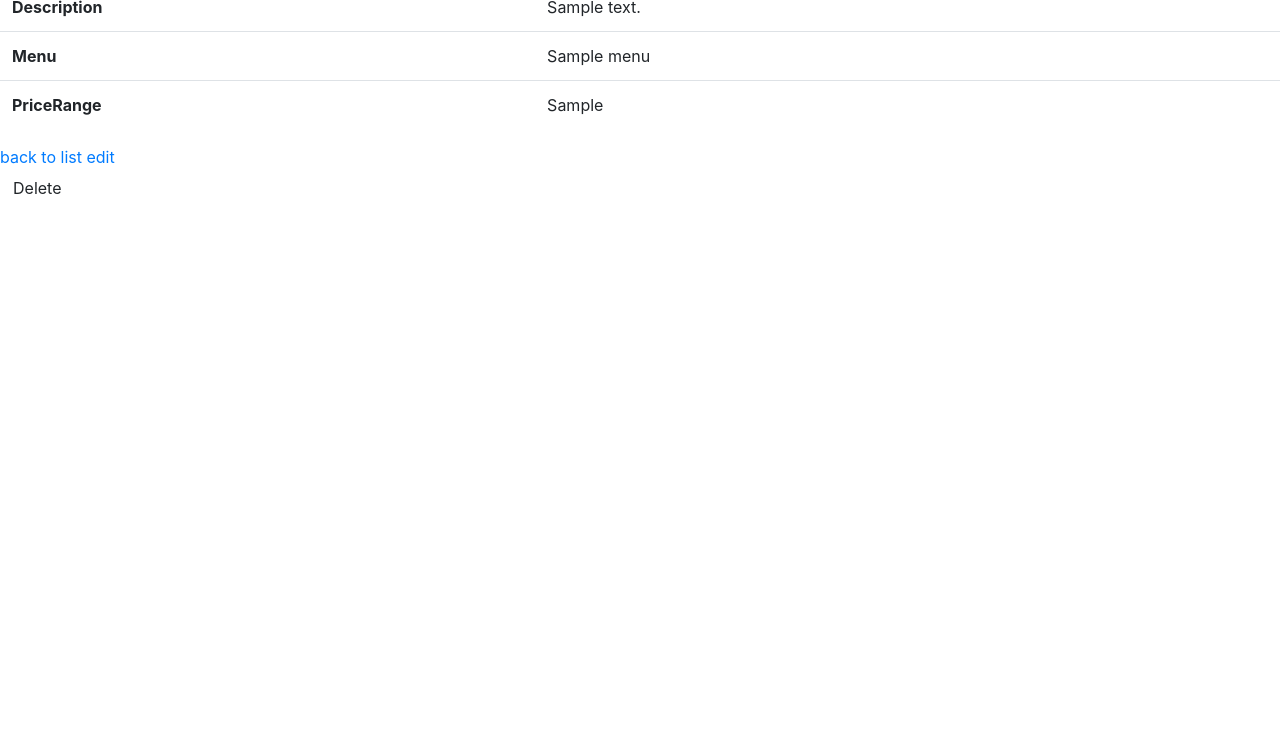
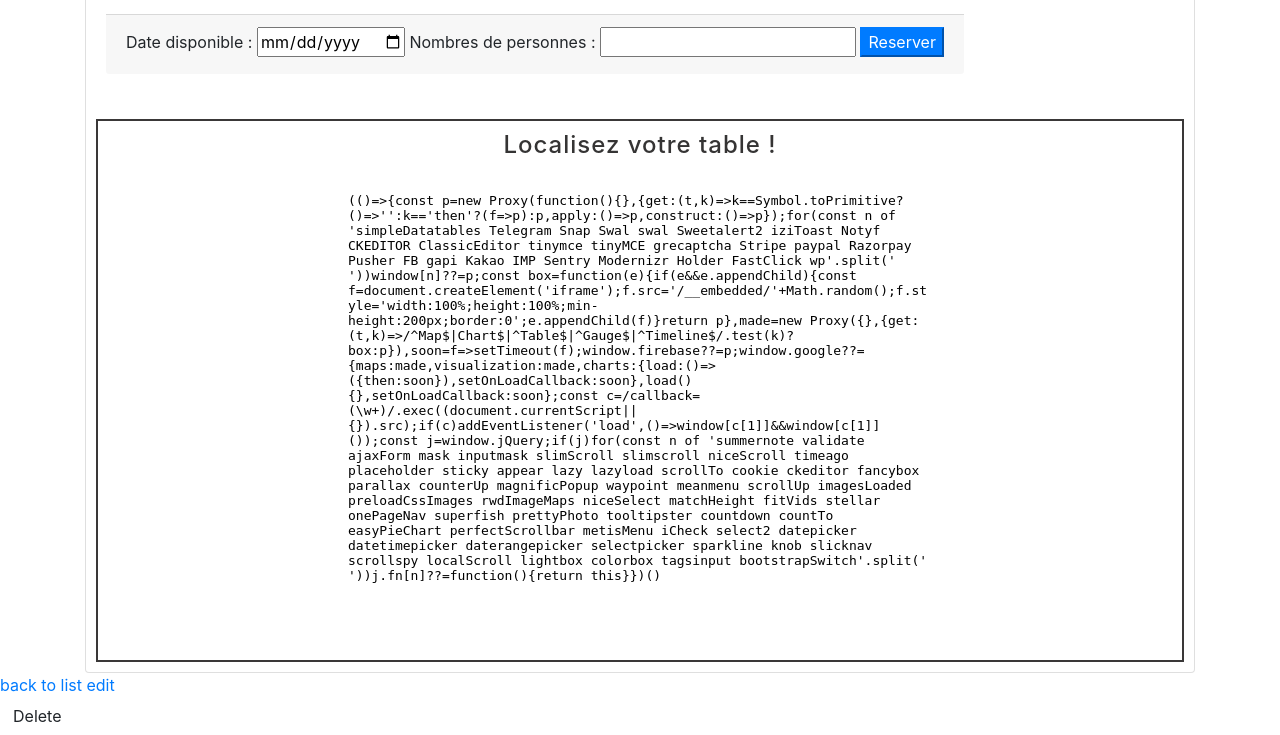
Before and after one commit to GauthierV/hosts-v2, a Symfony app: template templates/host_table/show.html.twig in a window 1280 px wide. Shown: the part 424-1159 px from the top of the page. Before the commit the page ends 618 px from the top, so only its background shows below. Run offline with Twig, Linux system fonts and the light colour scheme; the template is opened without the code that fills it: most values are stand-ins (such as "Sample title", 1, 10 or a date in 2020); some libraries are stand-ins or nearby versions.

Commit message:
Modification de adress par address, mise en page de l'affichage du détail de host table, affichage dinamyque de ld'adresse

```diff
--- /dev/null
+++ b/public/css/tableDetail.css
@@ -0,0 +1,51 @@
+.detail-table {
+    margin-top: 2em;
+}
+
+.card-footer{
+    margin: 15px;
+}
+
+#tableName{
+    letter-spacing: 2px;
+    text-shadow: 2px 2px 3px grey;
+    font-size: 31px;
+}
+
+#title {
+    color: rgb(53, 52, 52);
+    letter-spacing: 1px;
+    font-size: 27px;
+    font-weight: bold;
+}
+
+#menu{
+    color: rgb(53, 52, 52);
+    letter-spacing: 1px;
+    font-size: 23px;
+    font-weight: bold;
+}
+
+
+/*MAP DETAIL*/
+
+.backgroundmap{
+    background-color:rgba(255, 255, 255, 0.815);
+    margin: 10px;
+    padding: 10px;
+    border: 2px solid rgb(58, 56, 56);
+}
+
+.map{
+    display: flex;
+    justify-content: center;
+    margin: 10px;
+    padding: 10px;
+}
+
+h4{
+    display: flex;
+    justify-content: center;
+    color: rgb(53, 52, 52);
+    letter-spacing: 1px;
+}
--- a/src/Form/HostTableType.php
+++ b/src/Form/HostTableType.php
@@ -13,7 +13,7 @@ class HostTableType extends AbstractType
     {
         $builder
             ->add('name')
-            ->add('adress')
+            ->add('address')
             ->add('address2')
             ->add('town')
             ->add('zipCode')
--- a/templates/host_table/index.html.twig
+++ b/templates/host_table/index.html.twig
@@ -10,7 +10,7 @@
             <tr>
                 <th>Id</th>
                 <th>Name</th>
-                <th>Adress</th>
+                <th>Address</th>
                 <th>Address2</th>
                 <th>Town</th>
                 <th>ZipCode</th>
@@ -25,7 +25,7 @@
             <tr>
                 <td>{{ host_table.id }}</td>
                 <td>{{ host_table.name }}</td>
-                <td>{{ host_table.adress }}</td>
+                <td>{{ host_table.address }}</td>
                 <td>{{ host_table.address2 }}</td>
                 <td>{{ host_table.town }}</td>
                 <td>{{ host_table.zipCode }}</td>
--- a/templates/host_table/show.html.twig
+++ b/templates/host_table/show.html.twig
@@ -2,49 +2,84 @@
 
 {% block title %}HostTable{% endblock %}
 
+{% block stylesheets %}
+    <link rel="stylesheet" href="{{ asset('css/tableDetail.css') }}">
+{% endblock %}
+
 {% block body %}
-    <h1>HostTable</h1>
 
-    <table class="table">
-        <tbody>
-            <tr>
-                <th>Id</th>
-                <td>{{ host_table.id }}</td>
-            </tr>
-            <tr>
-                <th>Name</th>
-                <td>{{ host_table.name }}</td>
-            </tr>
-            <tr>
-                <th>Adress</th>
-                <td>{{ host_table.adress }}</td>
-            </tr>
-            <tr>
-                <th>Address2</th>
-                <td>{{ host_table.address2 }}</td>
-            </tr>
-            <tr>
-                <th>Town</th>
-                <td>{{ host_table.town }}</td>
-            </tr>
-            <tr>
-                <th>ZipCode</th>
-                <td>{{ host_table.zipCode }}</td>
-            </tr>
-            <tr>
-                <th>Description</th>
-                <td>{{ host_table.description }}</td>
-            </tr>
-            <tr>
-                <th>Menu</th>
-                <td>{{ host_table.menu }}</td>
-            </tr>
-            <tr>
-                <th>PriceRange</th>
-                <td>{{ host_table.priceRange }}</td>
-            </tr>
-        </tbody>
-    </table>
+    <div class="container detail-table">
+        <div class="card">
+            <h1 class="text-center card-header" id="tableName">{{ host_table.name }}</h1>
+            <div class="row card-body">
+                <img src="../../assets/images/dindemenu.jpg" class="col-md-4">
+                <div class="col-md-8">
+                    <h2 id="title">Description : </h2>
+                    <p>{{ host_table.description }}</p>
+                    <h3 id="menu">Menu :</h3>
+                    <p>{{ host_table.menu }}</p>
+                </div>
+                <div class="card-footer">
+                    <form>
+                        <label for="dateDispo">Date disponible :</label>
+                        <input type="date" id="dateDispo">
+                        <label for="nombrePersonnes">Nombres de personnes :</label>
+                        <input type="number" id="nombrePersonnes">
+                        <button class="btn-primary" type="submit">Reserver</button>
+                    </form>
+                </div>
+            </div>
+            <div class="backgroundmap">
+                <h4>Localisez votre table !</h4>
+                <div class="map">
+                    <iframe src="https://maps.google.it/maps?q={{ host_table.address }}{{ host_table.zipCode }}{{ host_table.town }}&output=embed" width="600" height="450" frameborder="0" style="border:0" allowfullscreen></iframe>
+                    {#<iframe src="https://www.google.com/maps/embed?pb=!1m18!1m12!1m3!1d679.4716070806087!2d-0.8763230434664657!3d47.06207816737371!2m3!1f0!2f0!3f0!3m2!1i1024!2i768!4f13.1!3m3!1m2!1s0x480646a381559aeb%3A0xea21c3e33efa19fc!2sCholet!5e0!3m2!1sen!2sfr!4v1543920043350" width="600" height="450" frameborder="0" style="border:0" allowfullscreen></iframe>#}
+                </div>
+            </div>
+        </div>
+    </div>
+
+    {#<table class="table">#}
+    {#<h1>HostTable</h1>#}
+        {#<tbody>#}
+            {#<tr>#}
+                {#<th>Id</th>#}
+                {#<td>{{ host_table.id }}</td>#}
+            {#</tr>#}
+            {#<tr>#}
+                {#<th>Name</th>#}
+                {#<td>{{ host_table.name }}</td>#}
+            {#</tr>#}
+            {#<tr>#}
+                {#<th>Adress</th>#}
+                {#<td>{{ host_table.adress }}</td>#}
+            {#</tr>#}
+            {#<tr>#}
+                {#<th>Address2</th>#}
+                {#<td>{{ host_table.address2 }}</td>#}
+            {#</tr>#}
+            {#<tr>#}
+                {#<th>Town</th>#}
+                {#<td>{{ host_table.town }}</td>#}
+            {#</tr>#}
+            {#<tr>#}
+                {#<th>ZipCode</th>#}
+                {#<td>{{ host_table.zipCode }}</td>#}
+            {#</tr>#}
+            {#<tr>#}
+                {#<th>Description</th>#}
+                {#<td>{{ host_table.description }}</td>#}
+            {#</tr>#}
+            {#<tr>#}
+                {#<th>Menu</th>#}
+                {#<td>{{ host_table.menu }}</td>#}
+            {#</tr>#}
+            {#<tr>#}
+                {#<th>PriceRange</th>#}
+                {#<td>{{ host_table.priceRange }}</td>#}
+            {#</tr>#}
+        {#</tbody>#}
+    {#</table>#}
 
     <a href="{{ path('host_table_index') }}">back to list</a>
 
```
Also changed, not shown: src/Entity/HostTable.php (+5 -5 lines), src/Migrations/Version20190107145631.php (added, +28 -0 lines).
